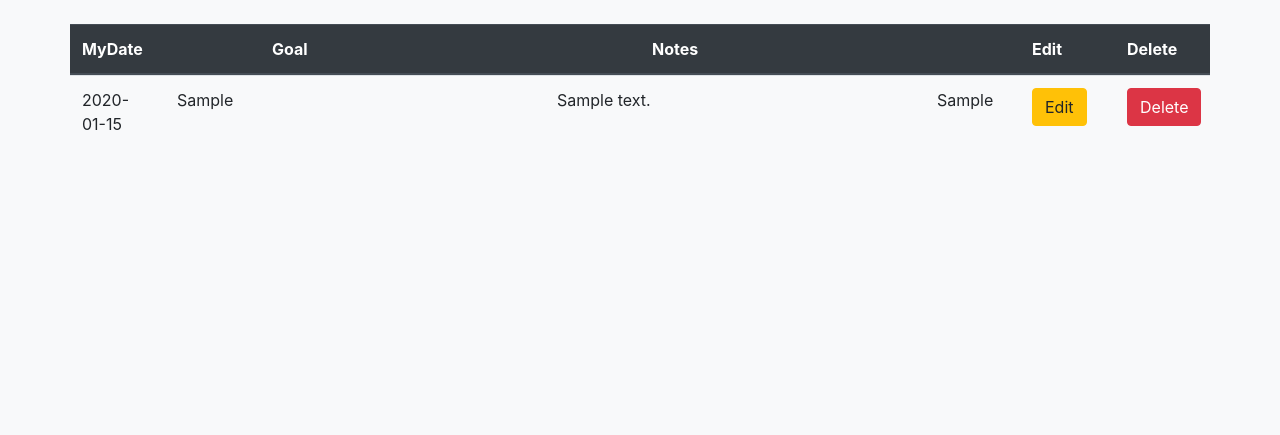
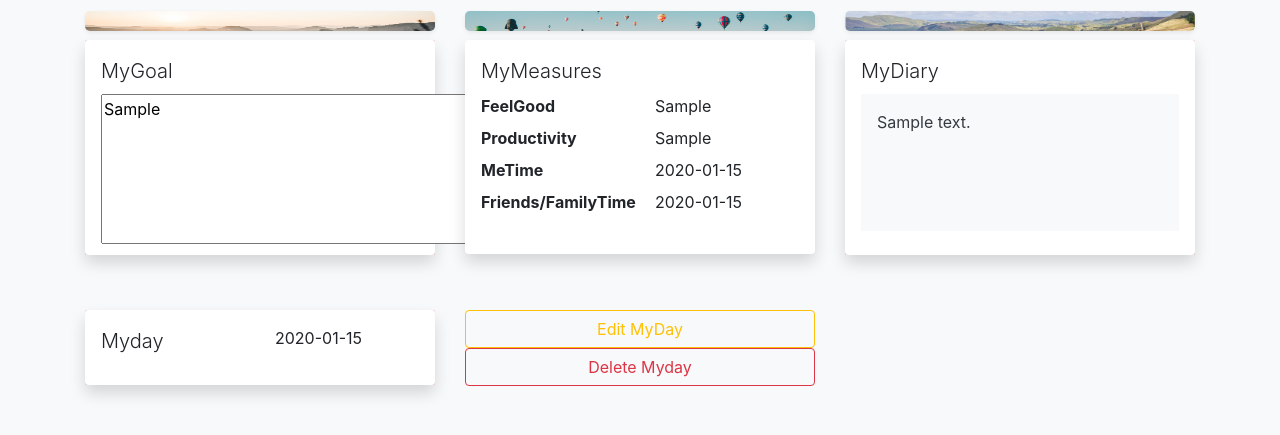
Before and after one commit to havard64/taskmate, a Django app: page /diary/log in a window 1280 px wide. Shown: the part 58-493 px from the top of the page. Run offline with Django 3.2, Linux system fonts and the light colour scheme; a user stored in the database is signed in; tables that the repository leaves empty hold one stand-in row (values such as "Sample post"); some libraries are stand-ins or nearby versions.

Commit message:
updated with new MyHistory

```diff
--- a/diary/templates/log.html
+++ b/diary/templates/log.html
@@ -1,13 +1,17 @@
 {% extends 'base.html' %}
+{% load static %}
+
+<!-- Stylesheet -->
+<link rel="stylesheet" type="text/css" href="{% static 'CSS/style.css' %}">
 
 {% block title %}
 <title> My History - MyDay</title>
 {% endblock title %}
 
 {% block content %}
-    <div class="container">
+<!--    <div class="container">
         </br>
-        <table class="table table-hover">
+       <table class="table table-hover">
            <thead class="thead-dark">
                 <tr class="row">
                     <th class="col-2">MyDate</th>
@@ -32,6 +36,66 @@
            {% endif %}
             </tbody>
         </table>
+    </div> -->
+
+{% for obj in all_diary %}
+    <div class="container">
+         <div class="row mt-2">
+                <div class="col-lg-4">
+                    <img src="{% static 'images/morning.png' %}" alt="Notes" class="rounded-lg shadow-sm" width="350" height="20">
+                    <div style="height: 215px; background-color: rgba(255,0,0,0.1);">
+                        <div class="shadow p-3 mb-5 bg-white rounded mt-2 h-100">
+                            <label class="lead">MyGoal</label>
+                            <div>
+                                <textarea readonly rows="6" cols="43">{{obj.goal}} </textarea>
+                            </div>
+                        </div>
+                    </div>
+                </div>
+                <div class="col-lg-4">
+                    <img src="{% static 'images/sky2.png' %}" alt="Notes" class="rounded-lg shadow-sm" width="350" height="20">
+                    <div class="shadow p-3 mb-5 bg-white rounded mt-2">
+                        <label class="lead">MyMeasures</label>
+                        <dl class="row">
+                            <dt class="col-sm-6">FeelGood</dt>
+                            <dd class="col-sm-6"> {{ obj.feelgood }} </dd>
+                            <dt class="col-sm-6">Productivity</dt>
+                            <dd class="col-sm-6"> {{ obj.productivity }} </dd>
+                            <dt class="col-sm-6">MeTime</dt>
+                            <dd class="col-sm-6"> {{ obj.metime }} </dd>
+                            <dt class="col-sm-6">Friends/FamilyTime</dt>
+                            <dd class="col-sm-6"> {{ obj.fftime }} </dd>
+                        </dl>
+                    </div>
+                </div>
+                <div class="col-lg-4">
+                    <img src="{% static 'images/midday.png' %}" alt="Notes" class="rounded-lg shadow-sm" width="350" height="20">
+                    <div style="height: 215px; background-color: rgba(255,0,0,0.1);">
+                        <div class="shadow p-3 mb-5 bg-white rounded mt-2 h-100">
+                            <label class="lead">MyDiary</label>
+                            <div class="p-3 mb-2 bg-light text-dark h-75">{{obj.notes}}</div>
+                        </div>
+                    </div>
+                </div>
+         </div>
+         <div class="row">
+                <div class="col-lg-4">
+                    <div style="height: 75px; background-color: rgba(255,0,0,0.1);">
+                         <div class="shadow p-3 mb-5 bg-white rounded mt-2 h-100">
+                             <dl class="row">
+                                 <dt class="lead col-sm-6">Myday</dt>
+                                 <dd class="col-sm-6"> {{ obj.date }} </dd>
+                             </dl>
+                         </div>
+                    </div>
+                </div>
+                <div class="col-lg-4 mt-2">
+                    <td class="col-1"><a href="{% url 'diary_edit' obj.pk %}"><button type="button" class="btn btn-outline-warning btn-block">Edit MyDay</button></a></td>
+                    <td class="col-1"><a href="{% url 'diary_delete' obj.pk %}"><button type="button" class="btn btn-outline-danger btn-block">Delete Myday</button></a></td>
+                </div>
+         </div>
     </div>
 
+{% endfor %}
+
     {% endblock content %}
```
Also changed, not shown: diary/templates/diary_edit.html (+12 -0 lines), static/images/midday.PNG (added), static/images/morning.PNG (added), static/images/morning.jpg (added).
